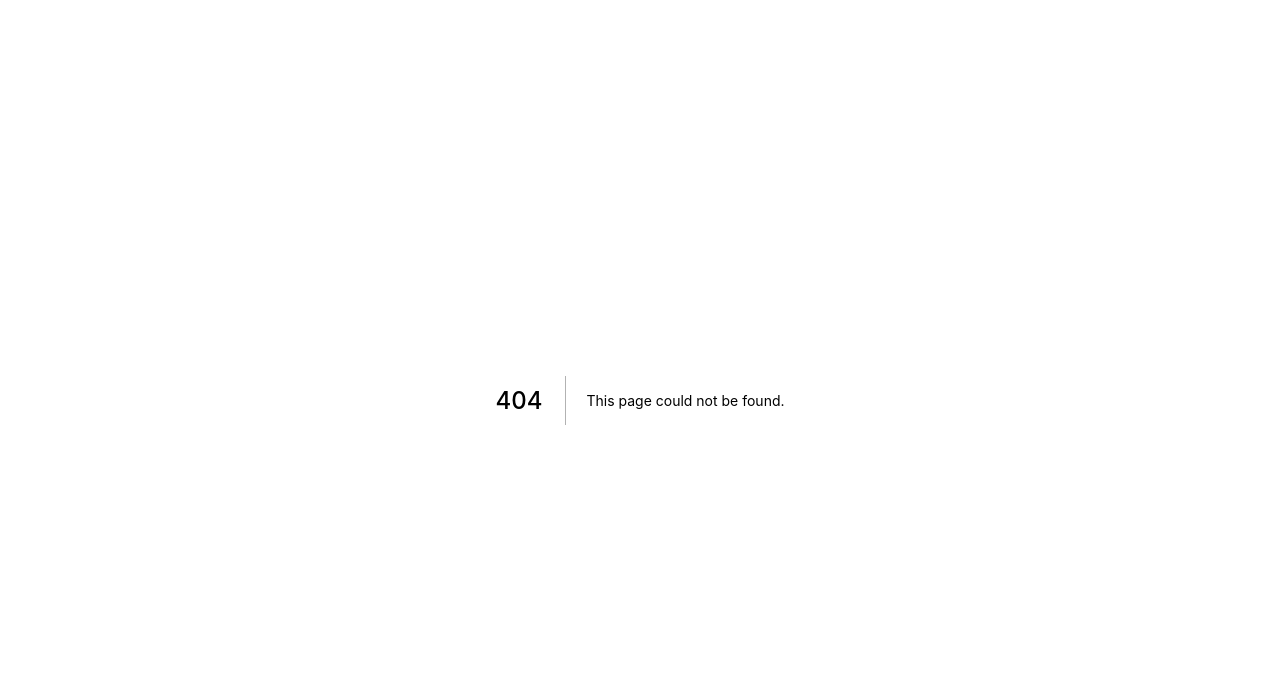
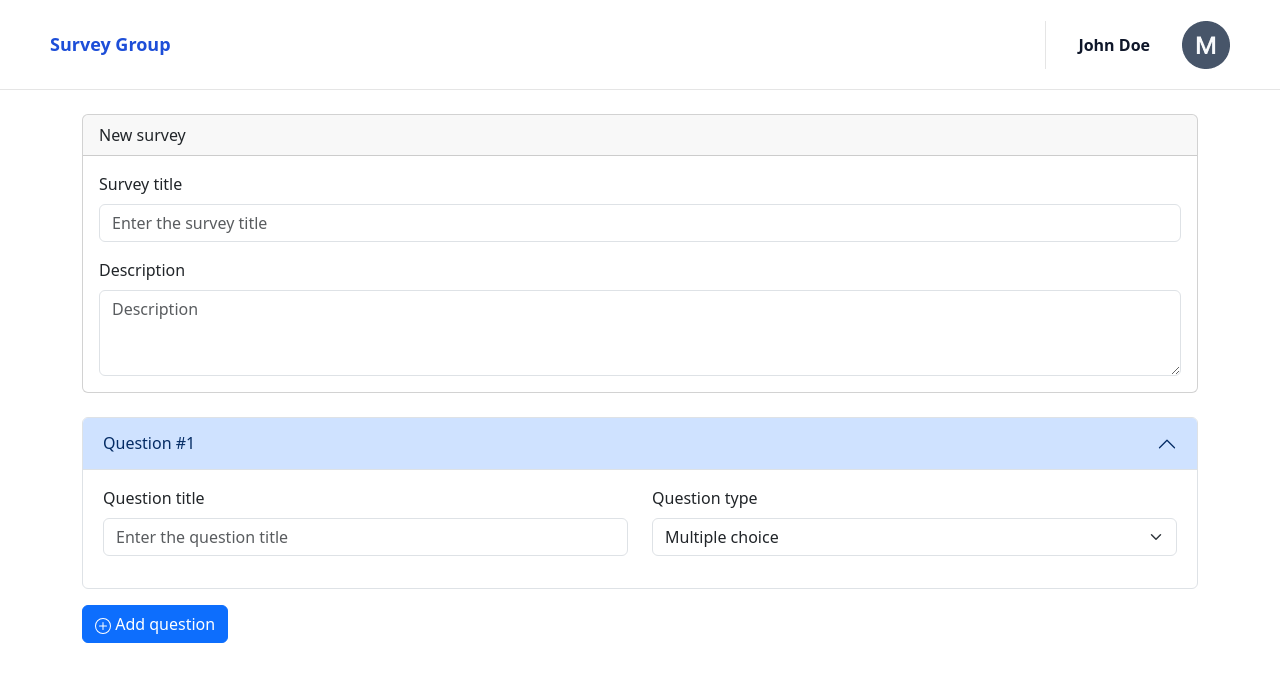
Before and after one commit to 17WebDev/Survey-Grupa-Test, a Next.js app: page /admin/survey/create in a window 1280 px wide. Before the commit this address had no page. Shown: the top 682 px of the page. Built offline with nearby package versions, Linux system fonts and the light colour scheme.

Commit message:
Create survey page created. React Bootstrap icons dependency installed. Avatar link fix

```diff
--- a/components/header/Admin.tsx
+++ b/components/header/Admin.tsx
@@ -12,7 +12,7 @@ function AdminHeader() {
       <div className={styles.navUser}>
         <p>John Doe</p>
 
-        <img alt="Image" className={styles.userIcon} src="images/Avatar.png" />
+        <img alt="Image" className={styles.userIcon} src="/images/Avatar.png" />
       </div>
     </nav>
   );
--- /dev/null
+++ b/lib/types/Question.ts
@@ -0,0 +1,10 @@
+export enum QuestionType {
+  RADIO = 'radio',
+  CHECKBOX = 'checkbox',
+}
+
+export type Question = {
+  title: string;
+  type: QuestionType;
+  choices: string[];
+};
--- a/package.json
+++ b/package.json
@@ -14,6 +14,7 @@
     "next": "10.2.3",
     "react": "17.0.2",
     "react-bootstrap": "^2.0.0-alpha.2",
+    "react-bootstrap-icons": "^1.5.0",
     "react-dom": "17.0.2",
     "sass": "^1.34.1",
     "survey-react": "^1.8.50",
--- /dev/null
+++ b/pages/admin/survey/create.tsx
@@ -0,0 +1,197 @@
+import { ChangeEvent, FormEvent, useEffect, useState } from 'react';
+import {
+  Accordion,
+  Button,
+  Card,
+  Col,
+  Container,
+  Form,
+  Row,
+} from 'react-bootstrap';
+import { PlusCircle } from 'react-bootstrap-icons';
+
+import AdminLayout from 'components/layout/Admin';
+import { Question, QuestionType } from 'lib/types/Question';
+
+const initialQuestionData: Question = {
+  title: '',
+  choices: [],
+  type: QuestionType.CHECKBOX,
+};
+
+function CreateSurveyPage() {
+  const [title, setTitle] = useState('');
+  const [description, setDescription] = useState('');
+  const [questions, setQuestions] = useState<Question[]>([]);
+
+  useEffect(() => {
+    setQuestions([initialQuestionData]);
+  }, []);
+
+  const onChange = ({
+    target: { name, value },
+  }: ChangeEvent<HTMLInputElement>) => {
+    switch (name) {
+      case 'title':
+        setTitle(value);
+        break;
+
+      case 'description':
+        setDescription(value);
+        break;
+    }
+  };
+
+  const onChangeQuestion =
+    (index: number) =>
+    ({
+      target: { value },
+    }: ChangeEvent<HTMLInputElement | HTMLTextAreaElement>) => {
+      const items = questions.map((question, i) => {
+        if (index === i) {
+          const item = {
+            ...question,
+            title: value,
+          };
+
+          return item;
+        }
+
+        return question;
+      });
+
+      setQuestions(items);
+    };
+
+  const onChangeType = (
+    // @ts-ignore
+    { target: { value } }: FormEvent<HTMLSelectElement>,
+    index: number
+  ) => {
+    const items = [...questions];
+
+    items[index].type = value as QuestionType;
+
+    setQuestions(items);
+  };
+
+  const onClickAdd = () => {
+    if (questions.length < 15) {
+      const items = [...questions];
+
+      items.push(initialQuestionData);
+
+      setQuestions(items);
+    }
+  };
+
+  return (
+    <AdminLayout title="New survey">
+      <Container className="my-4">
+        <Form>
+          <Card className="mb-4 mx-auto">
+            <Card.Header className="bg-white-50 fw-medium">
+              New survey
+            </Card.Header>
+
+            <Card.Body>
+              <Form.Group className="mb-3" controlId="title">
+                <Form.Label>Survey title</Form.Label>
+
+                <Form.Control
+                  name="title"
+                  onChange={onChange}
+                  placeholder="Enter the survey title"
+                  required
+                  type="text"
+                  value={title}
+                />
+              </Form.Group>
+
+              <Form.Group controlId="description">
+                <Form.Label>Description</Form.Label>
+
+                <Form.Control
+                  as="textarea"
+                  name="description"
+                  onChange={onChange}
+                  placeholder="Description"
+                  required
+                  rows={3}
+                  type="text"
+                  value={description}
+                />
+              </Form.Group>
+            </Card.Body>
+          </Card>
+
+          <Accordion defaultActiveKey="0">
+            {questions.map((question, index) => (
+              <Accordion.Item
+                key={`question-${index}`}
+                className="mx-auto"
+                eventKey={String(index)}
+              >
+                <Accordion.Header className="fw-medium">
+                  Question #{index + 1}
+                  {question.title !== '' ? ` - ${question.title}` : ''}
+                </Accordion.Header>
+
+                <Accordion.Body>
+                  <Row>
+                    <Col>
+                      <Form.Group className="mb-3" controlId="title">
+                        <Form.Label>Question title</Form.Label>
+
+                        <Form.Control
+                          name="title"
+                          onChange={onChangeQuestion(index)}
+                          placeholder="Enter the question title"
+                          required
+                          type="text"
+                          value={question.title}
+                        />
+                      </Form.Group>
+                    </Col>
+
+                    <Col>
+                      <Form.Group className="mb-3" controlId="title">
+                        <Form.Label>Question type</Form.Label>
+
+                        <Form.Select
+                          name="type"
+                          onChange={(e) => onChangeType(e, index)}
+                          required
+                          value={question.type}
+                        >
+                          <option value={QuestionType.CHECKBOX}>
+                            Multiple choice
+                          </option>
+
+                          <option value={QuestionType.RADIO}>
+                            Unique choice
+                          </option>
+                        </Form.Select>
+                      </Form.Group>
+                    </Col>
+                  </Row>
+                </Accordion.Body>
+              </Accordion.Item>
+            ))}
+          </Accordion>
+
+          <Button
+            className="mt-3"
+            onClick={onClickAdd}
+            disabled={questions.length === 15}
+            variant="primary"
+          >
+            <PlusCircle /> Add question
+          </Button>
+        </Form>
+      </Container>
+    </AdminLayout>
+  );
+}
+
+export default CreateSurveyPage;
```
Also changed, not shown: components/nav/Dashboard.tsx (+5 -3 lines), 1 other file (tests, documents, lock files or other folders).
